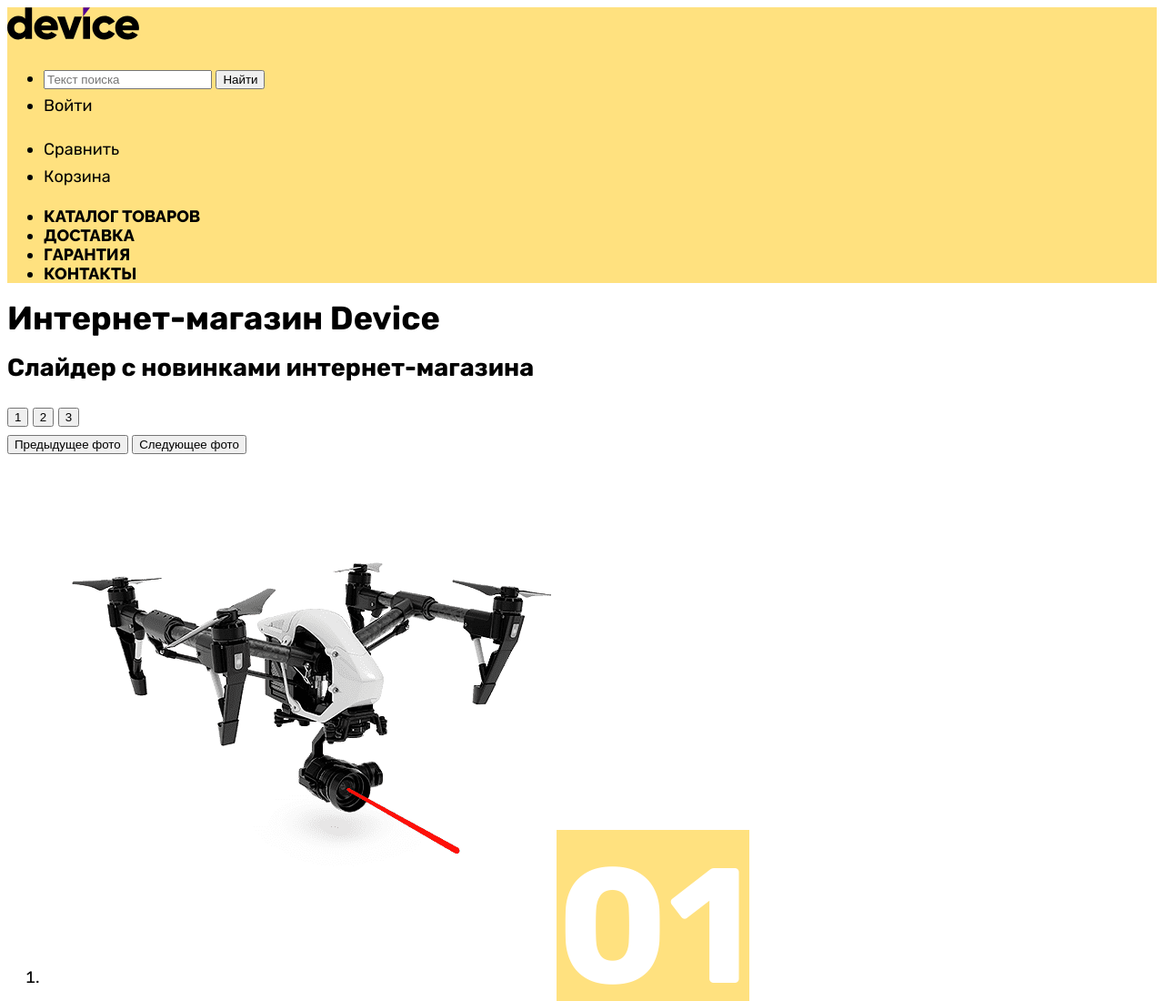
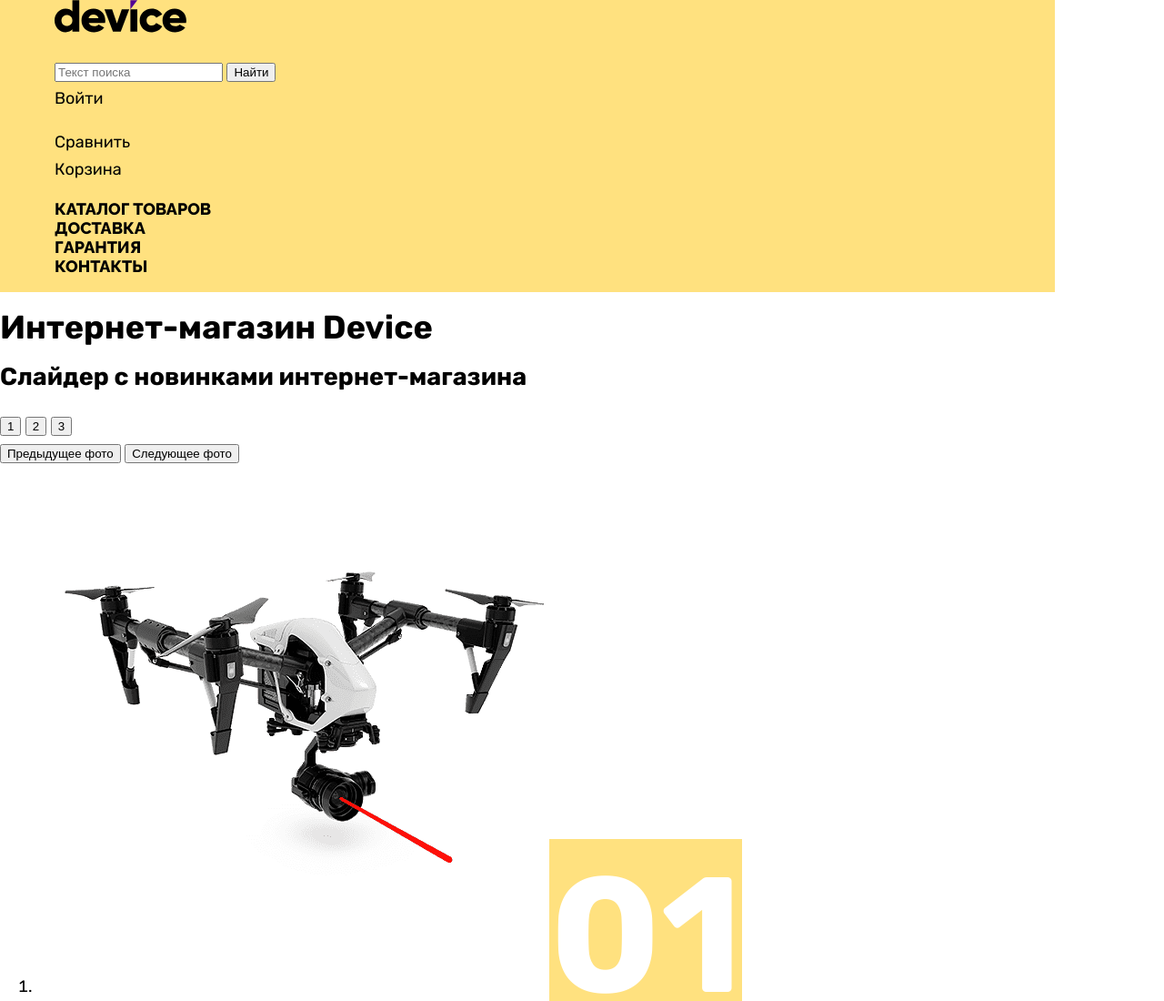
Before and after one commit to htmlacademy-htmlcss/1872141-device-35, a plain HTML site: page index.html in a window 1280 px wide. Shown: the top 1100 px of the page at 91% size. Drawn offline with Linux system fonts and the light colour scheme.

Commit message:
Стики-футер
Реализован стики-футер для всех страниц,

```diff
--- a/index.html
+++ b/index.html
@@ -10,6 +10,7 @@
       <a class="logo" href="index.html">
         <img src="images/logo_device.svg" width="145" height="36" alt="Логотип интернет-магазина Device.">
       </a>
+      <div class="header_search-user_container">
         <ul class="header_menu_list">
           <li class="header_search">
             <form class="header_search_form" action="https://echo.htmlacademy.ru/">
@@ -29,6 +30,7 @@
             <a href="#">Корзина</a>
           </li>
         </ul>
+      </div>
       <nav class="navigation_menu">
         <ul class="navigation_menu_list">
           <li class="navigation_menu_item">
--- a/styles/styles.css
+++ b/styles/styles.css
@@ -22,11 +22,36 @@
   font-display: swap;
 }
 
+html {
+  height: 100%;
+}
+
 body {
+  margin: 0;
+  display: flex;
+  flex-direction: column;
+  min-height: 100%;
   font-family: "rubik", sans-serif;
   font-weight: 400;
   font-size: 18px;
   line-height: 30px;
+}
+
+.page_header {
+  background-color: #ffe17f;
+  width: 1040px;
+  padding: 0 60px;
+}
+
+.page_header ul {
+  list-style-type: none;
+  padding: 0;
+}
+
+.page_header a,
+.main_index a:not(.contacts_phone) {
+  color: #000000;
+  text-decoration: none;
 }
 
 .search {
@@ -40,16 +65,6 @@ body {
   text-align: center;
 }
 
-.page_header {
-  background-color: #ffe17f;
-}
-
-.page_header a,
-.main_index a:not(.contacts_phone) {
-  color: #000000;
-  text-decoration: none;
-}
-
 .navigation_menu_item,
 .slider_more-detailed,
 .index_benefits_button,
@@ -58,6 +73,11 @@ body {
   font-weight: 800;
   line-height: 21px;
   text-transform: uppercase;
+}
+
+.main_index,
+.main_catalog {
+  flex-grow: 1;
 }
 
 .slider_number {
```
Lines whose indentation alone changed are shown as unchanged.
